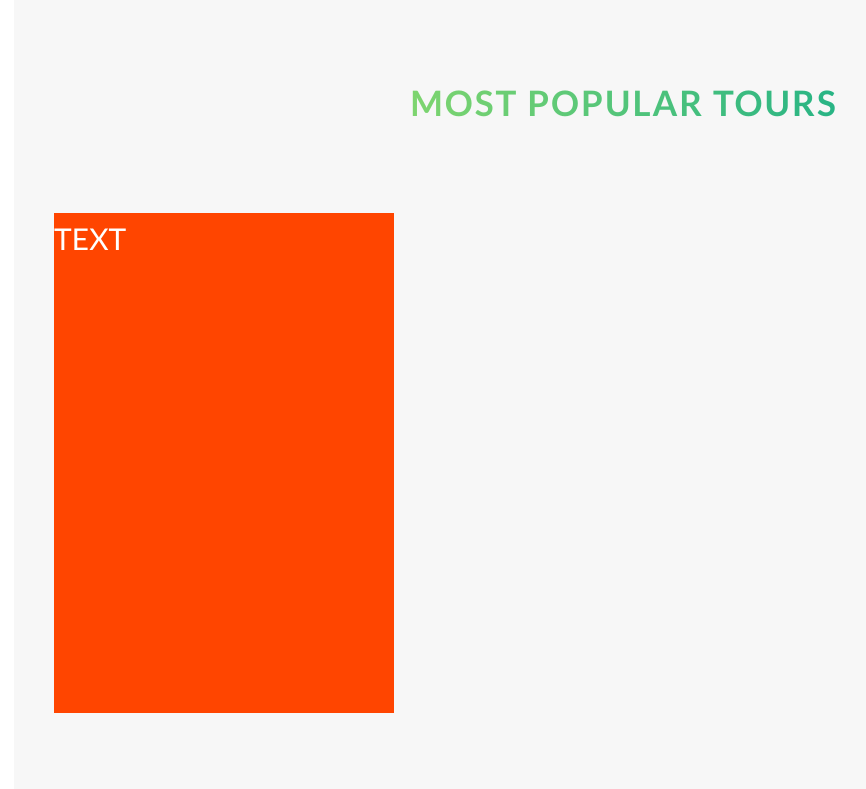
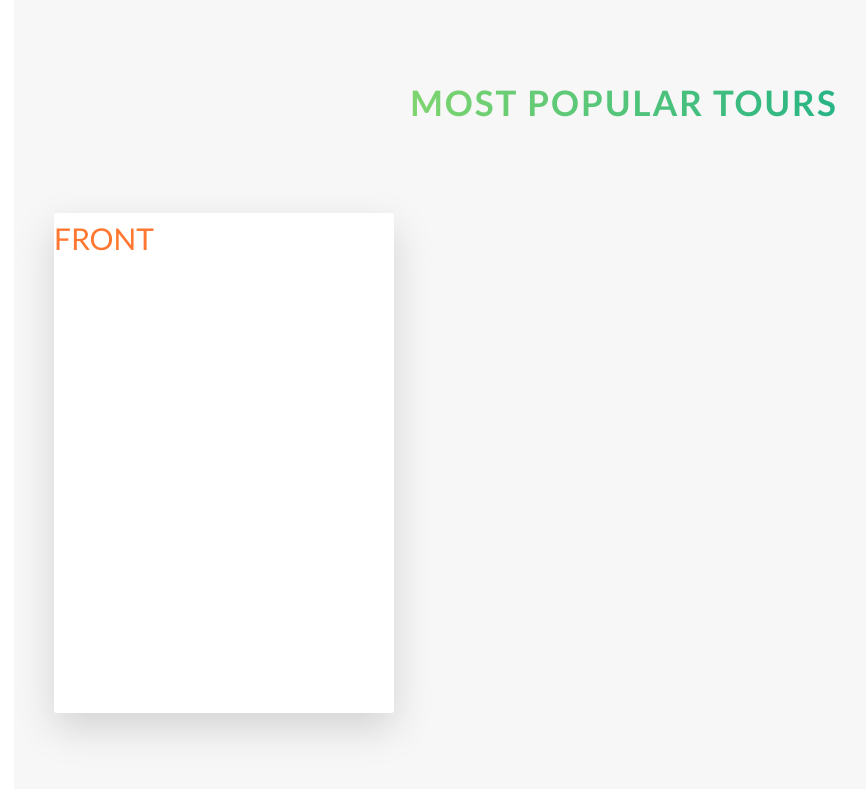
Before and after one commit to nicolasvarone/natours, a website: page index.html in a window 1280 px wide. Shown: the part 2262-3051 px from the top of the page, without its empty margins (16-882 px from the left). Drawn offline with Linux system fonts and the light colour scheme.

Commit message:
Create first rotate empty card

```diff
--- a/index.html
+++ b/index.html
@@ -99,8 +99,11 @@
                 <div class="row">
                     <div class="col-1-of-3">
                         <div class="card">
-                            <div class="card__side">
-                                TEXT
+                            <div class="card__side card__side--front">
+                                FRONT
+                            </div>
+                            <div class="card__side card__side--back card__side--back-1">
+                                BACK
                             </div>
                         </div>
                     </div>
--- a/sass/abstracts/_variables.scss
+++ b/sass/abstracts/_variables.scss
@@ -2,12 +2,21 @@
 $color-primary: #55c57a;
 $color-primary-light: #7ed56f;
 $color-primary-dark: #28b485;
+
+$color-secondary-light: #ffb900;
+$color-secondary-dark: #ff7730;
+
+$color-tertiary-light: #2998ff;
+$color-tertiary-dark: #5643fa;
 
 $color-grey-light-1: #f7f7f7;
 
 $color-grey-dark: #777;
 $color-white: #fff;
 $color-black: #000;
+
+// SHADOWS
+$shadow-primary: 0 1.5rem 4rem rgba($color-black, 0.15);
 
 // FONTS
 $default-font-size: 1.6rem;
--- a/sass/components/_card.scss
+++ b/sass/components/_card.scss
@@ -1,16 +1,41 @@
 .card {
   perspective: 150rem;
   -moz-perspective: 150rem;
+  position: relative;
+  height: 50rem;
 
   &__side {
-    background-color: orangered;
     color: white;
     font-size: 3rem;
     height: 50rem;
     transition:all .8s;
+    position: absolute;
+    top: 0;
+    left: 0;
+    width: 100%;
+    backface-visibility: hidden;
+    border-radius: 3px;
+    box-shadow: $shadow-primary;
+
+    &--front {
+      color: $color-secondary-dark;
+      background-color: $color-white;
+    }
+
+    &--back {
+      transform: rotateY(180deg);
+
+      &-1 {
+        background-image: linear-gradient(to right bottom, $color-secondary-light, $color-secondary-dark);
+      }
+    }
   }
 
-  &:hover &__side {
+  &:hover &__side--front {
     transform: rotateY(180deg);
   }
+
+  &:hover &__side--back {
+    transform: rotateY(0);
+  }
 }
--- a/sass/components/_feature-box.scss
+++ b/sass/components/_feature-box.scss
@@ -4,7 +4,7 @@
   padding: 2.5rem;
   text-align: center;
   border-radius: 3px;
-  box-shadow: 0 1.5rem 4rem rgba($color-black, .15);
+  box-shadow: $shadow-primary;
   transition: transform .3s;
 
   &__icon {
--- a/sass/pages/_home.scss
+++ b/sass/pages/_home.scss
@@ -22,6 +22,6 @@
 
 .section-tours {
   background-color: $color-grey-light-1;
-  padding: 25rem 0 50rem 0;
+  padding: 25rem 0 70rem 0;
   margin-top: -10rem;
 }
```
Also changed, not shown: css/style.css.
